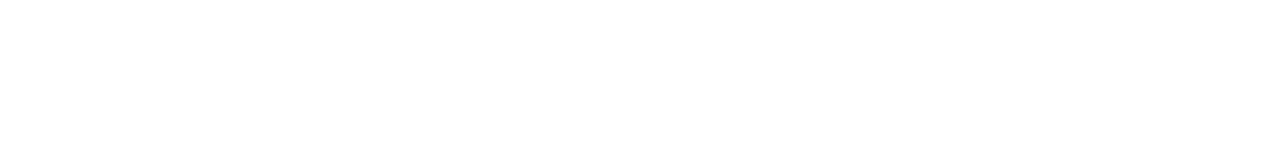
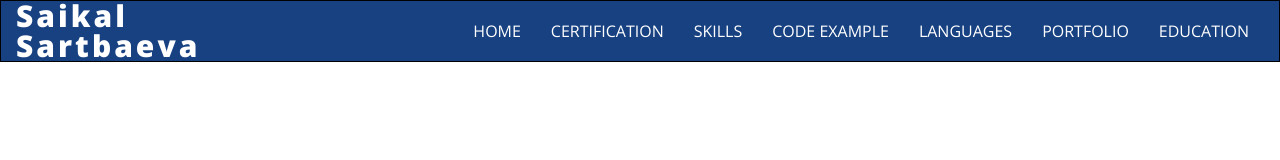
Before and after one commit to SaikalSartbaeva/portfolio3, a plain HTML site: page index.html in a window 1280 px wide. Drawn offline with nearby package versions, Linux system fonts and the light colour scheme.

Commit message:
Add header

```diff
--- a/css/style.css
+++ b/css/style.css
@@ -0,0 +1,80 @@
+:root {
+  --accent: #174180;
+  --accent-light: #3764a7;
+  --pure-whight: #fff;
+}
+
+html {
+  box-sizing: border-box;
+  scroll-behavior: smooth;
+}
+
+*,
+*::before,
+*::after {
+  box-sizing: inherit;
+}
+
+body {
+  margin: 0;
+  font-family: 'Open Sans', sans-serif;
+  color: var(--accent)
+}
+
+.container {
+  width: 1140;
+  margin: 0 auto;
+  padding: 0 15px;
+  border: 1px solid black;
+}
+.header {
+  background-color: var(--accent);
+}
+
+.header a {
+  color: var(--pure-whight);
+  text-decoration: none;
+}
+
+.header-nav {
+  min-height: 11px;
+  display: flex;
+  justify-content: space-between;
+  align-items: center;
+}
+
+
+.header-logo {
+  width: 20%;
+  font-size: 30px;
+  line-height: 30px;
+  font-weight: 800;
+  letter-spacing: 3px;
+
+}
+
+.header-logo img {
+  width: 100%;
+  height: 60%;
+  object-fit: contain
+}
+
+.header-menu {
+  display: flex;
+  margin: 0;
+  padding: 0;
+  list-style: none;
+
+}
+
+.header-menu-link {
+  font-size: 16px;
+  line-height: 16px;
+  padding: 15px;
+  text-transform: uppercase;
+  transition: background-color 0.3s;
+}
+
+.header-menu-link:hover {
+  background-color: var(--accent-light);
+}
--- a/index.html
+++ b/index.html
@@ -5,8 +5,53 @@
   <meta http-equiv="X-UA-Compatible" content="IE=edge">
   <meta name="viewport" content="width=device-width, initial-scale=1.0">
   <title>Saikal Sartbaeva</title>
+  <link rel="preconnect" href="https://fonts.googleapis.com">
+<link rel="preconnect" href="https://fonts.gstatic.com" crossorigin>
+<link href="https://fonts.googleapis.com/css2?family=Open+Sans:wght@300;400;700;800&display=swap" rel="stylesheet">
+  <link rel="stylesheet" href="css/style.css">
 </head>
 <body>
+  <header class="header">
+<div class="header-inner">
+<div class="container">
+  <nav class="header-nav">
+    <a href="#" class="header-logo">Saikal Sartbaeva</a>
+    <ul class="header-menu">
+      <li class="header-menu-item">
+        <a href="#home" class="header-menu-link">Home</a>
 
+      </li>
+      <li class="header-menu-item">
+        <a href="#certification" class="header-menu-link">Certification</a>
+
+      </li>
+      <li class="header-menu-item">
+        <a href="#skills" class="header-menu-link">Skills</a>
+
+      </li>
+      <li class="header-menu-item">
+        <a href="#code" class="header-menu-link">Code Example</a>
+
+      </li>
+      <li class="header-menu-item">
+        <a href="#languages" class="header-menu-link">Languages</a>
+
+      </li>
+      <li class="header-menu-item">
+        <a href="#portfolio" class="header-menu-link">Portfolio</a>
+
+      </li>
+      <li class="header-menu-item">
+        <a href="#education" class="header-menu-link">Education</a>
+
+      </li>
+
+    </ul>
+
+  </nav>
+
+</div>
+</div>
+  </header>
 </body>
 </html>
```
